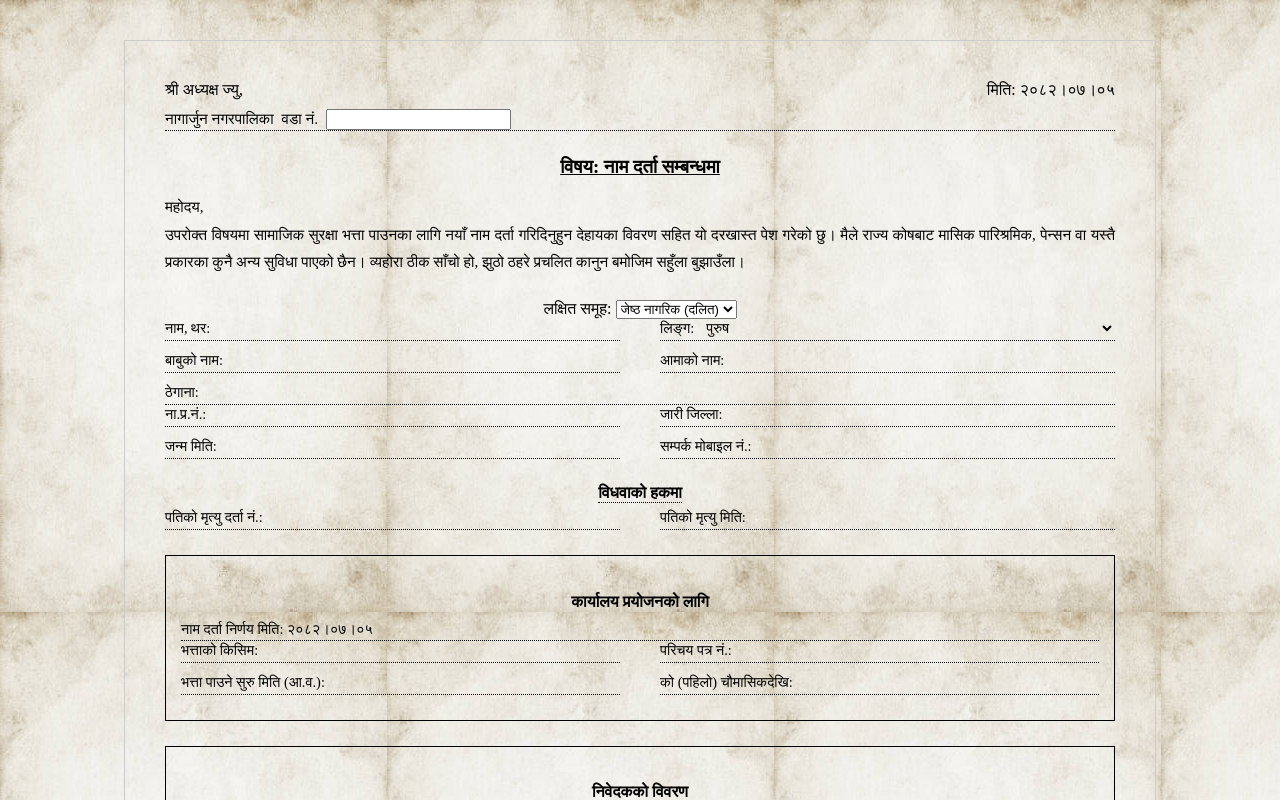
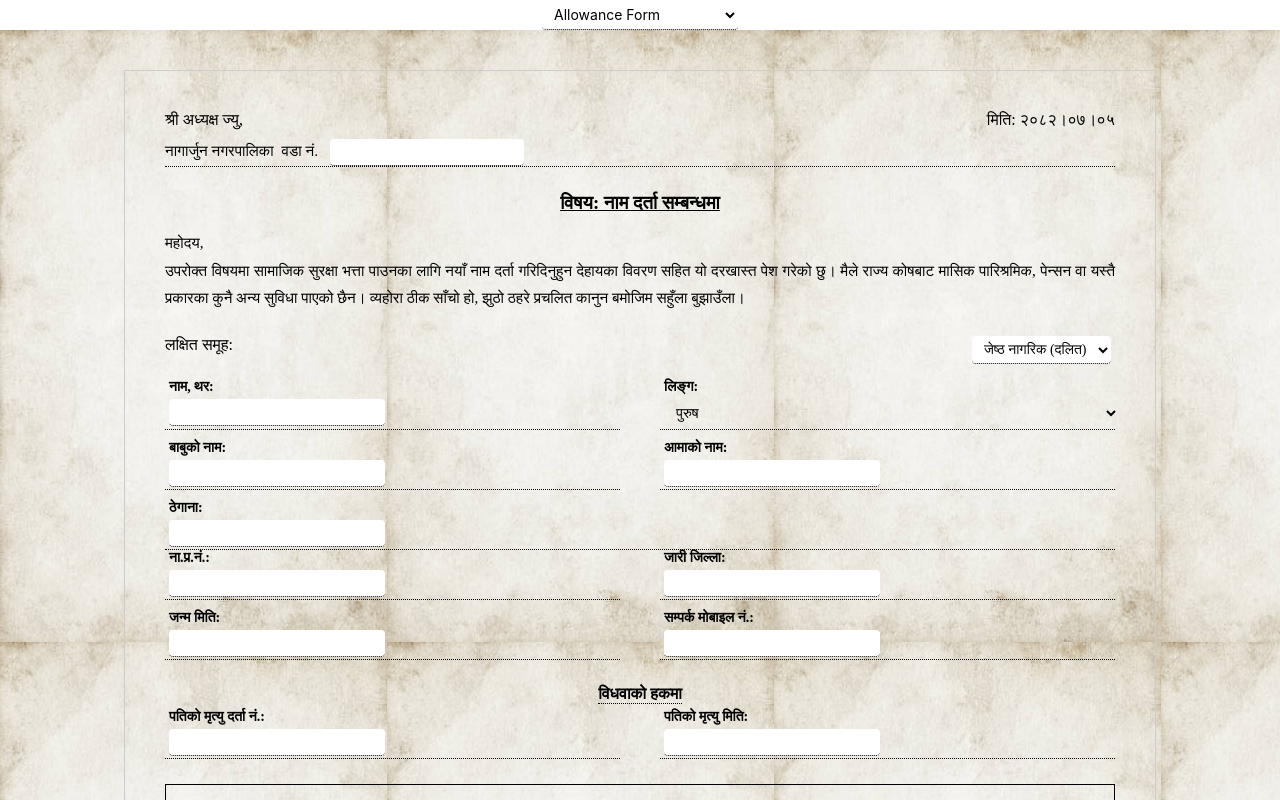
Before and after one commit to CodeBySushant/nagarpalika-forms, a React (Create React App) app: page / in a window 1280 px wide. Shown: the top 800 px of the page. Built offline with nearby package versions, Linux system fonts and the light colour scheme.

Commit message:
Form switching Added

```diff
--- a/src/App.js
+++ b/src/App.js
@@ -1,11 +1,30 @@
-import React from 'react';
+import React, { useState } from 'react';
 import AllowanceForm from './appeal/AllowanceForm';
+import RelationshipVerification from './english-format/RelationshipVerification';
 import './App.css';
 
 function App() {
+  const [form, setForm] = useState('allowance');
+
+  const renderForm = () => {
+    switch (form) {
+      case 'allowance':
+        return <AllowanceForm />;
+      case 'relationship':
+        return <RelationshipVerification />;
+      default:
+        return <AllowanceForm />;
+    }
+  };
+
   return (
     <div className="App">
-      <AllowanceForm />
+      <select onChange={(e) => setForm(e.target.value)} value={form}>
+        <option value="allowance">Allowance Form</option>
+        <option value="relationship">Relationship Verification</option>
+      </select>
+
+      {renderForm()}
     </div>
   );
 }
```
